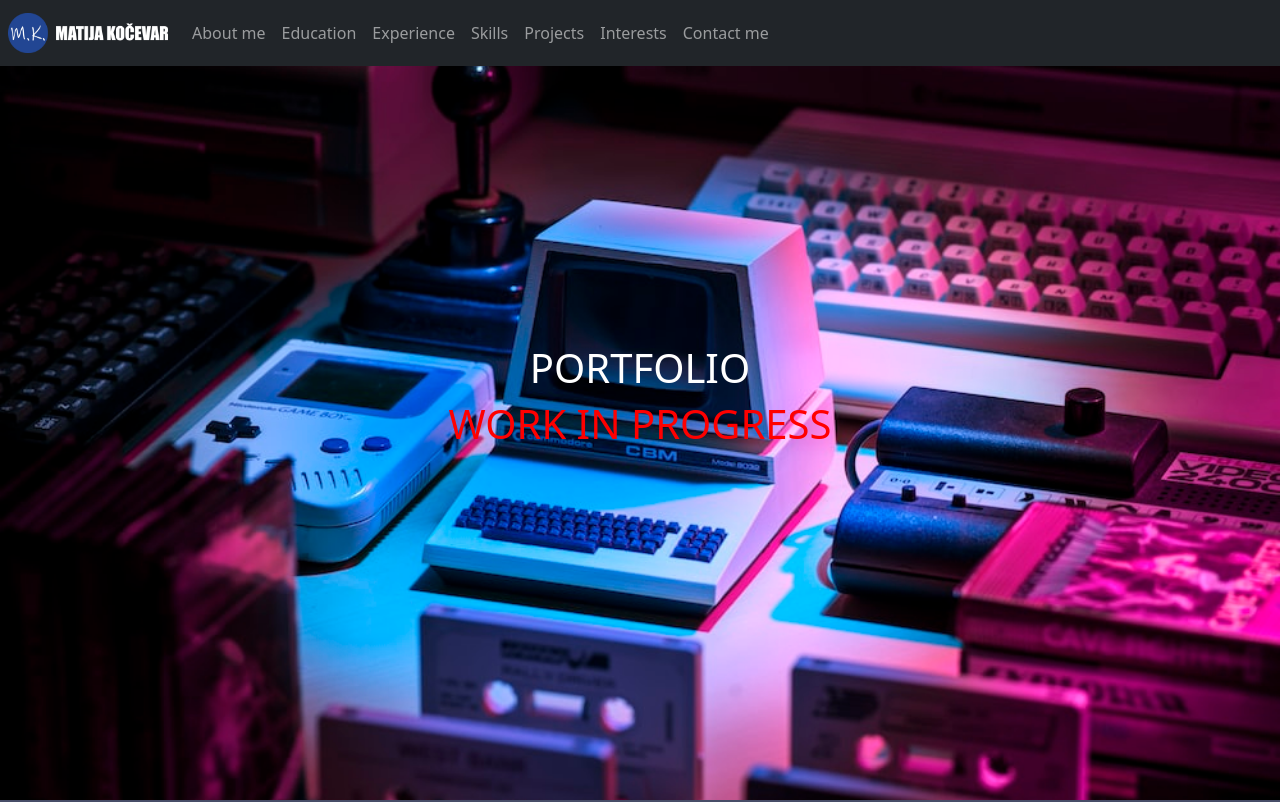
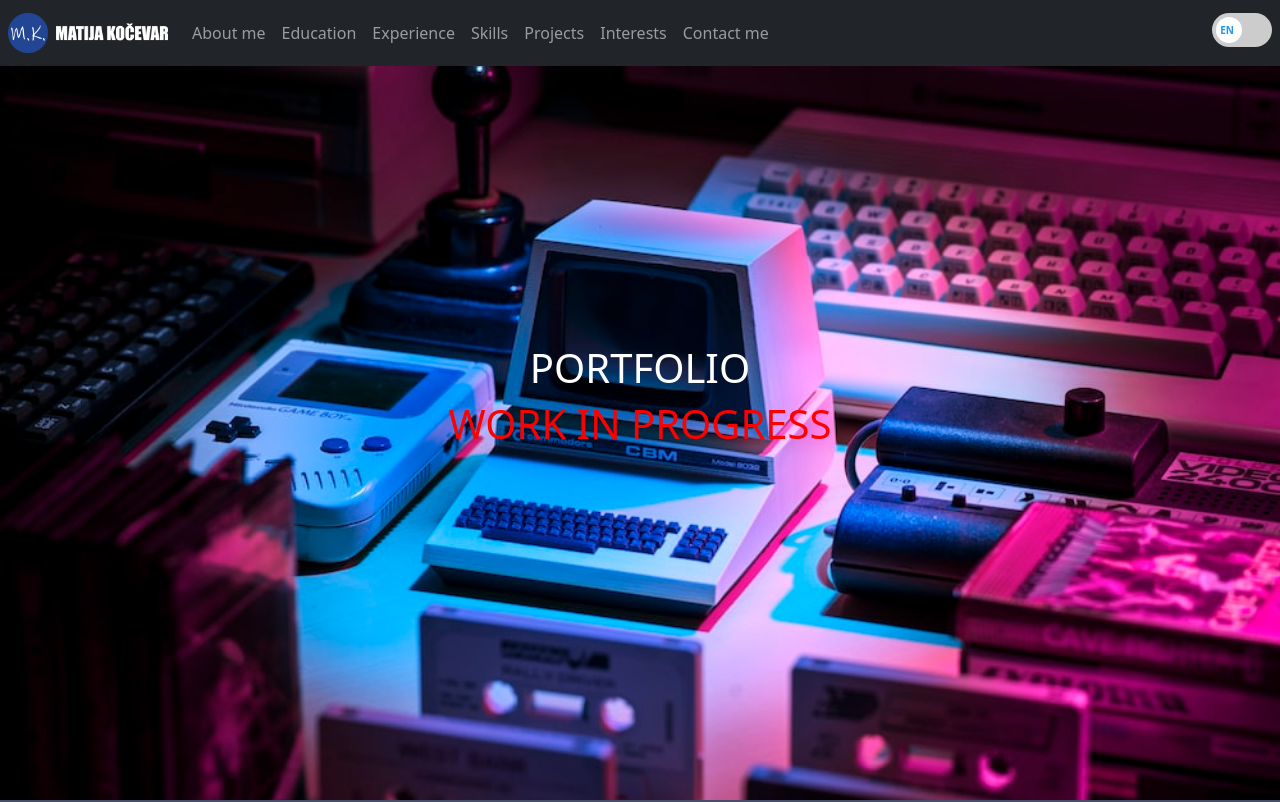
Before and after one commit to MatijaKocevar/portfolio_V2, a React (Vite) app: page / in a window 1280 px wide. Shown: the top 802 px of the page. Built offline with nearby package versions, Linux system fonts and the light colour scheme.

Commit message:
adds language switcher, removes react router dom

```diff
--- a/package.json
+++ b/package.json
@@ -18,8 +18,6 @@
     "@fortawesome/react-fontawesome": "^0.2.0",
     "@types/react": "^18.0.21",
     "@types/react-dom": "^18.0.9",
-    "@types/react-router": "^5.1.20",
-    "@types/react-router-dom": "^5.3.3",
     "@types/react-scroll": "^1.8.4",
     "bootstrap": "^5.2.3",
     "react": "^18.2.0",
@@ -27,8 +25,6 @@
     "react-dom": "^18.2.0",
     "react-popupbox": "^2.0.9",
     "react-responsive-carousel": "^3.2.23",
-    "react-router": "^6.10.0",
-    "react-router-dom": "^6.10.0",
     "react-scroll": "^1.8.8",
     "react-share": "^4.4.1",
     "sass": "^1.55.0"
--- a/src/App.tsx
+++ b/src/App.tsx
@@ -7,13 +7,29 @@
 import Experience from './components/Experience/experience';
 import Footer from './components/Footer/footer';
 import Skills from './components/Skills/skills';
+import Projects from './components/Projects/projects';
+
+import { useState } from 'react';
+import { Translation, getTranslations } from './translations/components/getTranslation';
 
 const App = () => {
+  const [translations, setTranslations] = useState<Translation[]>(getTranslations('en'));
+
+  const getTranslation = (id: string) => {
+    let message = '';
+
+    const matchingEl = translations.find((el) => el.id == id);
+
+    if (matchingEl) message = matchingEl.message;
+    else message = 'N/A';
+
+    return message;
+  };
+
   return (
     <>
-      <>
       <Row>
-          <NavBar />
+        <NavBar getTranslation={getTranslation} setTranslations={setTranslations} />
       </Row>
       <Row>
         <Header />
@@ -30,7 +46,9 @@
       <Row>
         <Skills />
       </Row>
-        <Row>{/* <Projects /> */}</Row>
+      {/* <Row>
+        <Projects />
+      </Row> */}
       {/* <Row>
         <Interests />
       </Row> */}
@@ -38,7 +56,6 @@
         <Footer />
       </Row>
     </>
-    </>
   );
 };
 
--- a/src/components/Navbar/navbar.scss
+++ b/src/components/Navbar/navbar.scss
@@ -1,3 +1,9 @@
-.logo {
-  width: 10rem;
+.navbar {
+  .logo {
+    width: 10rem;
+  }
+
+  .collapse {
+    justify-content: space-between
+  }
 }
--- a/src/components/Navbar/navbar.tsx
+++ b/src/components/Navbar/navbar.tsx
@@ -2,9 +2,15 @@
 import './navbar.scss';
 import { Link } from 'react-scroll';
 import logo from '../../images/logo.png';
-import { getTranslation } from '../../translations/components/getTranslation';
+import { Translation, getTranslations } from '../../translations/components/getTranslation';
+import ToggleSwitch from '../Shared/ToogleSwitch/ToggleSwitch';
 
-const NavBar = () => {
+interface Props {
+  getTranslation: (id: string) => string;
+  setTranslations: React.Dispatch<React.SetStateAction<Translation[]>>;
+}
+
+const NavBar = (props: Props) => {
   const startingOffset = window.innerWidth < 1199 ? -61 : -86;
   const startingToggle = window.innerWidth < 1199 ? 'collapse' : 'keep';
   const [offset, setOffset] = useState(startingOffset);
@@ -14,6 +20,8 @@
     setOffset(window.innerWidth < 1199 ? -61 : -86);
     setToggle(window.innerWidth < 1199 ? 'collapse' : 'keep');
   });
+
+  const onLanguageChange = (language: string) => props.setTranslations(getTranslations(language));
 
   return (
     <nav className='navbar fixed-top navbar-expand-lg navbar-dark bg-dark p-2'>
@@ -44,8 +52,11 @@
               href='#'
               data-toggle={toggle}
               data-target='#navbarText'
+              onClick={() => {
+                console.log();
+              }}
             >
-              {getTranslation('Navigation_AboutMe')}
+              {props.getTranslation('Navigation_AboutMe')}
             </Link>
           </li>
           <li className='nav-item'>
@@ -60,7 +71,7 @@
               data-toggle={toggle}
               data-target='#navbarText'
             >
-              {getTranslation('Navigation_Education')}
+              {props.getTranslation('Navigation_Education')}
             </Link>
           </li>
           <li className='nav-item'>
@@ -75,7 +86,7 @@
               data-toggle={toggle}
               data-target='#navbarText'
             >
-              {getTranslation('Navigation_Experience')}
+              {props.getTranslation('Navigation_Experience')}
             </Link>
           </li>
           <li className='nav-item'>
@@ -90,7 +101,7 @@
               data-toggle={toggle}
               data-target='#navbarText'
             >
-              {getTranslation('Navigation_Skills')}
+              {props.getTranslation('Navigation_Skills')}
             </Link>
           </li>
           <li className='nav-item'>
@@ -105,7 +116,7 @@
               data-toggle={toggle}
               data-target='#navbarText'
             >
-              {getTranslation('Navigation_Projects')}
+              {props.getTranslation('Navigation_Projects')}
             </Link>
           </li>
           <li className='nav-item'>
@@ -120,7 +131,7 @@
               data-toggle={toggle}
               data-target='#navbarText'
             >
-              {getTranslation('Navigation_Interests')}
+              {props.getTranslation('Navigation_Interests')}
             </Link>
           </li>
           <li className='nav-item'>
@@ -135,10 +146,21 @@
               data-toggle={toggle}
               data-target='#navbarText'
             >
-              {getTranslation('Navigation_ContactMe')}
+              {props.getTranslation('Navigation_ContactMe')}
             </Link>
           </li>
         </ul>
+        {/* <button
+          onClick={() => {
+            );
+            console;
+          }}
+        >
+          Test
+        </button> */}
+        <div>
+          <ToggleSwitch onChange={onLanguageChange} language='en' />
+        </div>
       </div>
     </nav>
   );
--- /dev/null
+++ b/src/components/Shared/ToogleSwitch/ToggleSwitch.scss
@@ -0,0 +1,72 @@
+.toggle-switch {
+    position: relative;
+    display: inline-block;
+    width: 60px;
+    height: 34px;
+
+    .toggle-switch-toggle {
+        position: absolute;
+        top: 0;
+        left: 0;
+        right: 0;
+        bottom: 0;
+        border-radius: 34px;
+        background-color: #ccc;
+        cursor: pointer;
+        transition: background-color 0.2s;
+
+        &:after {
+            content: "";
+            position: absolute;
+            top: 4px;
+            left: 4px;
+            width: 26px;
+            height: 26px;
+            border-radius: 50%;
+            background-color: white;
+            transition: transform 0.2s;
+            display: flex;
+            justify-content: center;
+            align-items: center;
+            font-size: 12px;
+            font-weight: bold;
+            color: #ccc;
+        }
+    }
+
+    &.toggle-switch-checked .toggle-switch-toggle {
+        background-color: #2196f3;
+
+        &:after {
+            transform: translateX(26px);
+            color: white;
+        }
+    }
+
+    .toggle-switch-labels {
+        position: absolute;
+        display: flex;
+        top: 50%;
+        transform: translateY(-50%);
+        width: 100%;
+        justify-content: space-between;
+        pointer-events: none;
+
+        .toggle-switch-label {
+            color: #ccc;
+            font-size: 10px;
+            font-weight: bold;
+            text-transform: uppercase;
+            transition: color 0.2s;
+            margin: 0 4px;
+            display: flex;
+            align-items: center;
+            width: 50%;
+            justify-content: center;
+
+            &.toggle-switch-label-selected {
+                color: #2196f3;
+            }
+        }
+    }
+}
--- /dev/null
+++ b/src/components/Shared/ToogleSwitch/ToggleSwitch.tsx
@@ -0,0 +1,29 @@
+import React, { useState } from 'react';
+import './ToggleSwitch.scss';
+
+interface Props {
+  onChange: (language: string) => void;
+  language: string;
+}
+
+const ToggleSwitch: React.FC<Props> = ({ onChange, language }) => {
+  const [isChecked, setIsChecked] = useState<boolean>(language === 'slo');
+
+  const handleChange = () => {
+    setIsChecked(!isChecked);
+    const newLanguage = isChecked ? 'en' : 'slo';
+    onChange(newLanguage);
+  };
+
+  return (
+    <div className={`toggle-switch ${isChecked ? 'toggle-switch-checked' : ''}`}>
+      <label className='toggle-switch-toggle' htmlFor='toggleSwitch' onClick={handleChange} />
+      <div className='toggle-switch-labels'>
+        <div className={`toggle-switch-label ${!isChecked ? 'toggle-switch-label-selected' : ''}`}>EN</div>
+        <div className={`toggle-switch-label ${isChecked ? 'toggle-switch-label-selected' : ''}`}>SLO</div>
+      </div>
+    </div>
+  );
+};
+
+export default ToggleSwitch;
--- a/src/main.tsx
+++ b/src/main.tsx
@@ -2,16 +2,9 @@
 import ReactDOM from 'react-dom/client';
 import App from './App';
 import 'bootstrap/dist/css/bootstrap.min.css';
-import { HashRouter, Routes, Route } from 'react-router-dom';
 
 ReactDOM.createRoot(document.getElementById('root') as HTMLElement).render(
   <React.StrictMode>
-    {/* <RouterProvider router={router} /> */}
-    <HashRouter>
-      <Routes>
-        <Route path='/*' element={<App />} />
-        <Route path='/*/slo' element={<App />} />
-      </Routes>
-    </HashRouter>
+    <App />
   </React.StrictMode>
 );
--- a/src/translations/components/getTranslation.ts
+++ b/src/translations/components/getTranslation.ts
@@ -5,14 +5,26 @@
   message: string;
 }
 
-export const getTranslation = (id: string) => {
-    const localization = window.location.hash == '' ? 'en' : window.location.hash == '#/slo' ? 'slo' : 'en';
+export const getTranslations = (locale: string) => {
+  const translations: Translation[] = []
 
-    let message = "N/A"
+  if (locale == "en") {
+    Translations.forEach((el) => {
+      translations.push({
+        id: el.id,
+        message: el.en
+      })
+    })
+  }
 
-    Translations.filter(el => {
-        if(el.id == id) message = el[localization]
+  if (locale == "slo") {
+    Translations.forEach((el) => {
+      translations.push({
+        id: el.id,
+        message: el.slo
+      })
     })
+  }
 
-    return message ?? "N/A"
+    return translations
 }
```
Also changed, not shown: tsconfig.json (+7 -3 lines), 8 other files (tests, documents, lock files or other folders). Lines whose indentation alone changed are shown as unchanged.
